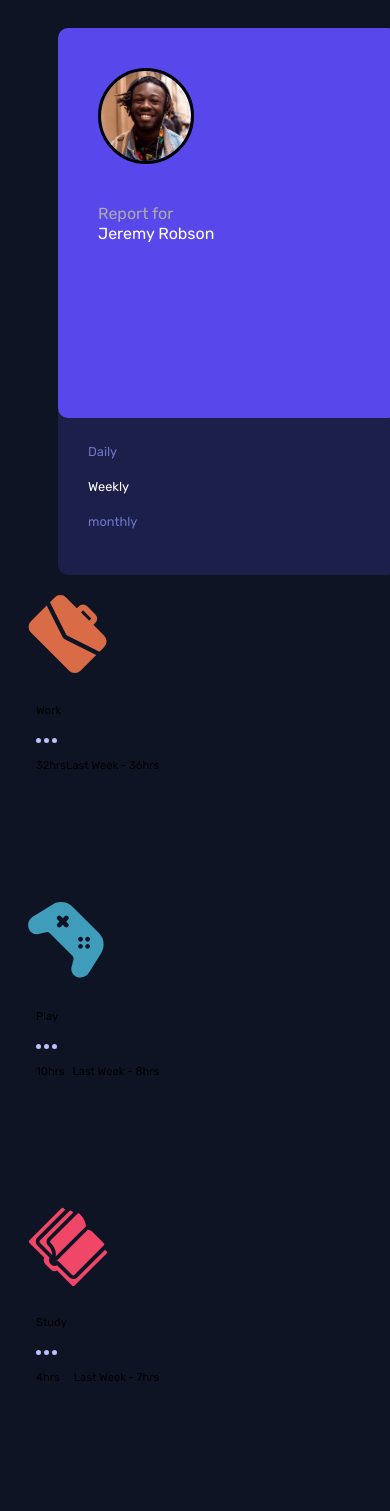
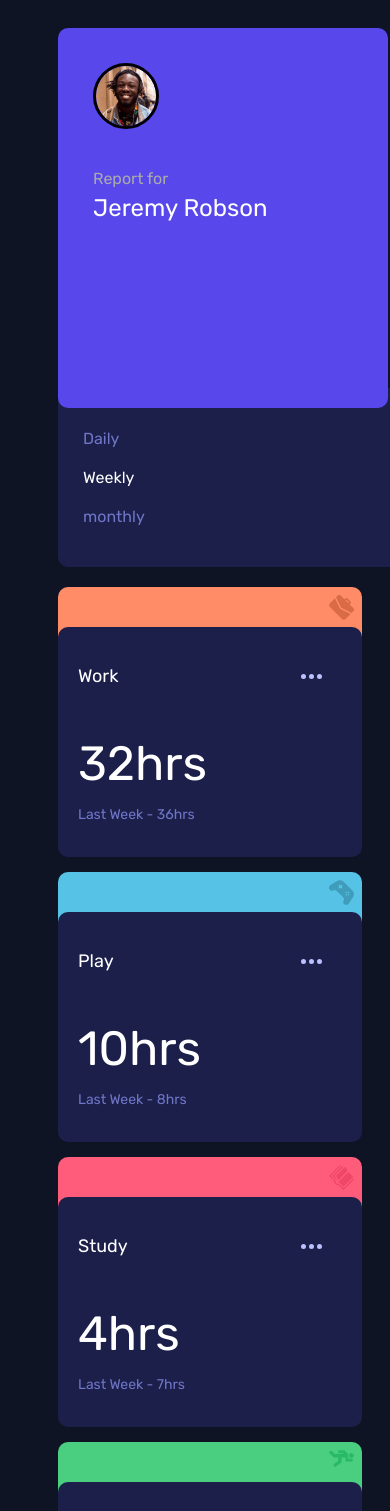
Before and after one commit to aswin-c39/time-tracking-dashboard, a React (Vite) app: page / in a window 390 px wide. Shown: the top 1511 px of the page. Built offline with nearby package versions, Linux system fonts and the light colour scheme.

Commit message:
mobile test-6

```diff
--- a/src/App.scss
+++ b/src/App.scss
@@ -88,42 +88,152 @@ body{
     }
 }
 
+.activity-grid {
+    display: grid;
+    grid-template-columns: repeat(auto-fill, minmax(300px, 1fr));
+    gap: 20px;
+    flex: 3;
+    margin-left: 20px;
+
+    .card{
+        color: white;
+        background-color: hsl(235, 46%, 20%);
+        border-radius: 10px;
+        min-width: 200px;
+        padding: 20px;
+        position: relative;
+        margin-left: 10px;
+        z-index: 2;
+
+        .card-title{
+            display: flex;
+            font-size: 18px;
+            justify-content: space-between;
+            align-items: center;
+
+            img {
+                padding: 15px 20px;
+                text-align: right;
+            }
+        }
+
+        .hours {
+            margin: 0;
+            margin-top: 30px;
+            font-size: 3rem;
+        }
+
+        .previous {
+            font-size: 14px;
+            color: hsl(235, 45%, 61%);
+        }
+
+        &:hover {
+            cursor: pointer;
+            background-color: hsl(235, 46%, 40%);
+        }
+    }
+
+    .back-card{
+        border-radius: 10px;
+        min-width: 200px;
+        height: 60px;
+        margin-bottom: -20px;
+        position: relative;
+        overflow: hidden;
+        z-index: 1;
+        margin-left: 10px;
+
+        .activity-logo {
+            position: absolute;
+            top: 0px;
+            right: 10px;
+            width: 20%;
+            height: auto;
+
+            @media (max-width: 768px) {
+              width: 25px;
+              top: 8px;
+              right: 8px;
+            }
+
+            @media (max-width: 300px) {
+              width: 20px;
+              top: 5px;
+              right: 5px;
+            }
+          }
+
+
+        &.work {
+            background-color: hsl(15, 100%, 70%);
+          }
+          &.play {
+            background-color: hsl(195, 74%, 62%)
+          }
+          &.study {
+            background-color: hsl(348, 100%, 68%);
+          }
+          &.exercise {
+            background-color: hsl(145, 58%, 55%);
+          }
+          &.social {
+            background-color: hsl(264, 64%, 52%);
+          }
+          &.self-care {
+            background-color: hsl(43, 84%, 65%);
+          }
+    }
+}
 
 
 @media (max-width: 480px) {
-  .profile h1 {
-    font-size: 1rem;
+
+  .profile-card {
+    max-width: 100%;
+    padding: 15px;
+
+    .profile-pic {
+      height: 60px;
+    }
+
+    h1 {
+      font-size: 1.5rem;
+    }
   }
 
-  .time-filters li {
-    justify-content: space-between;
-    align-items: center;
-    font-size: 0.8rem;
-    padding: 5px;
+  .timeframe-card {
+    max-width: 100%;
+    padding: 15px;
+  }
+
+  .activity-grid {
+    gap: 15px;
+  }
+
+  .card {
+    padding: 15px;
+
+    .card-title {
+      font-size: 1rem;
+    }
+
+    .hours {
+      font-size: 1.5rem;
+    }
+
+    .previous {
+      font-size: 0.7rem;
+    }
   }
 
   .back-card {
-    height: 90px;
-  }
+    height: 50px;
 
-  .card {
-    display: flex;
-    flex-direction: column;
-    height: 200px;
-    padding: 8px;
-  }
-
-  .card-details{
-    display: flex;
-    justify-content: space-between;
-    align-items: center;
-  }
-
-  .card h1 {
-    font-size: 1.5rem;
-  }
-
-  .card p {
-    font-size: 0.7rem;
+    .activity-logo {
+      width: 15px;
+      top: 5px;
+      right: 5px;
+    }
   }
 }
```
